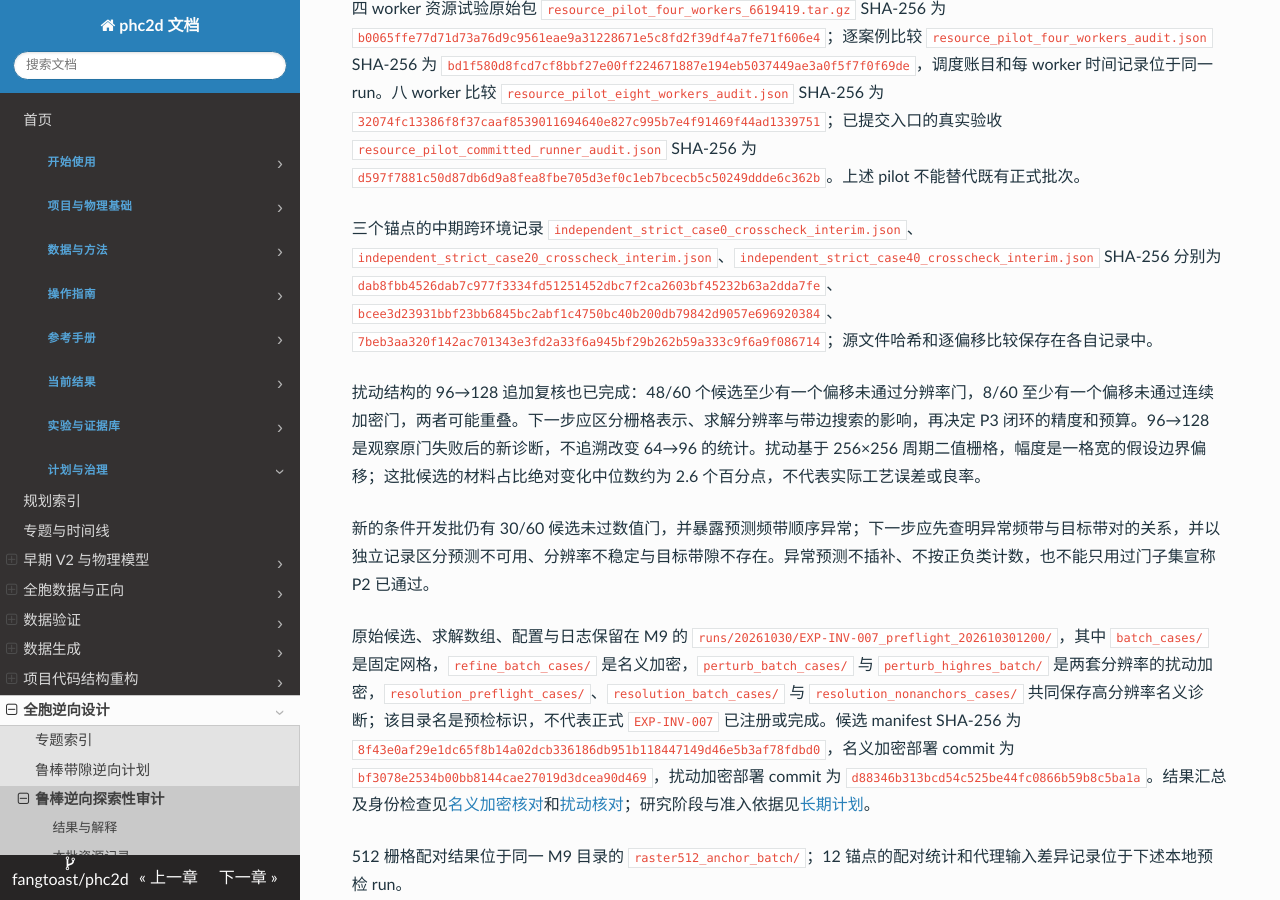
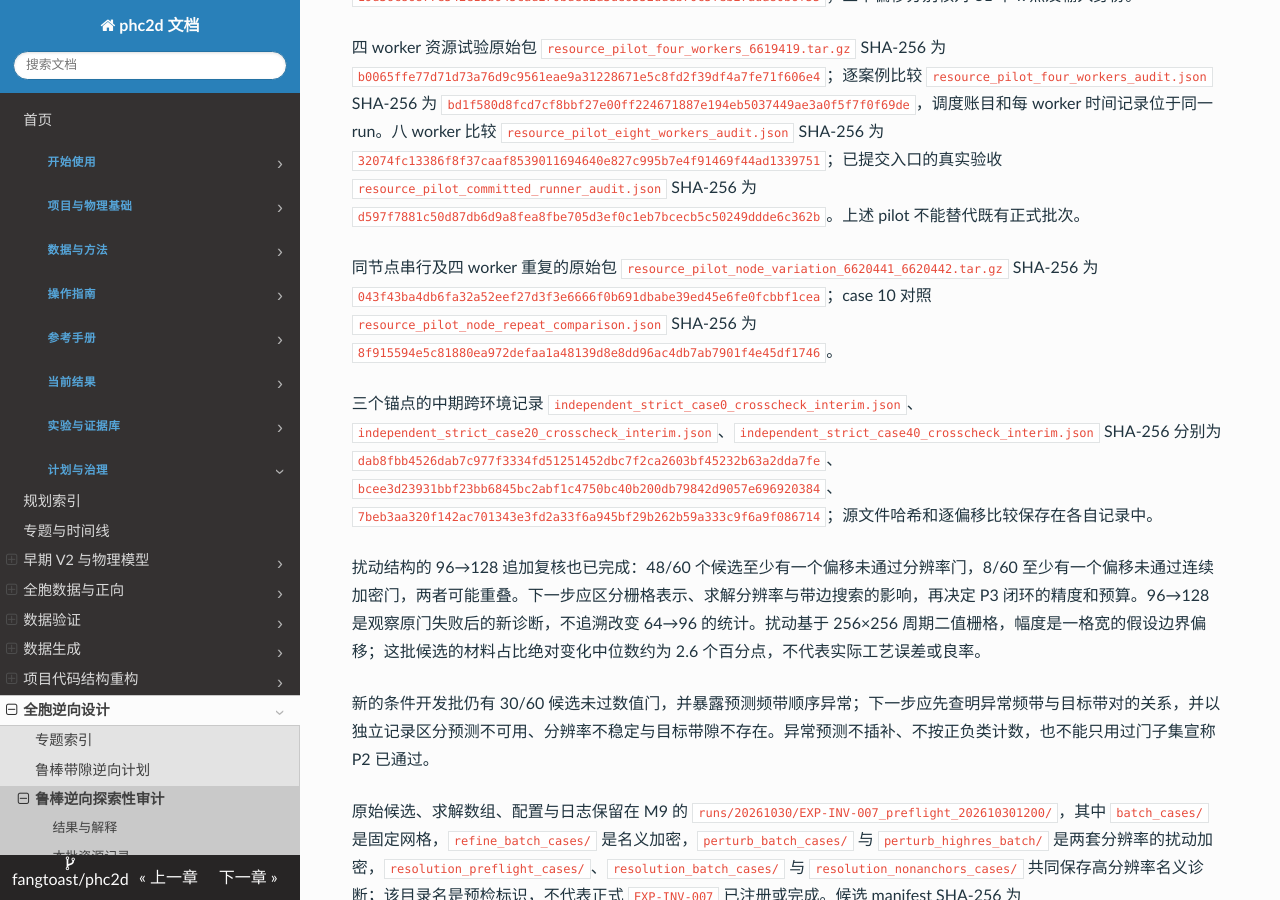
Before and after one commit to fangtoast/phc2d, an MkDocs documentation site: the page built from docs/results/inverse/鲁棒带隙逆向可用性审计.md, in a window 1280 px wide and 900 px high, scrolled down 6642 px. Built offline with MkDocs 1.6.1, drawn with Linux system fonts in a browser that asks for light colours; some of the changed text lies outside the part shown.

Commit message:
Record same-node solver repeat diagnosis

```diff
--- a/docs/results/inverse/鲁棒带隙逆向可用性审计.md
+++ b/docs/results/inverse/鲁棒带隙逆向可用性审计.md
@@ -39,6 +39,7 @@ source_artifacts:
 | 严格批次锚点数值结果 | M9 的 12 个锚点均通过冻结的有限数值门，只有来源 732 的目标共同裕量为正，约 0.05065；该来源因两 seed 的目标带序异常而按共同评分规则不可评分 | 这是预选且分层的锚点开发结果，尚不包含 48 个非锚点和完整六例 WSL 复核，不能外推总体成功率或证明连续 BZ 收敛 |
 | M9 四 worker 资源试验 | 作业 `6619419` 的 4 个求解均正常退出；4 CPU、1263 秒，调度账目累计 CPU 时间约 4071 秒，平均利用率约 80.6%。四个 worker 各自峰值 RSS 约 357–367 MiB，批次账单峰值 MaxRSS 约 8.24 GiB | 与既有独立作业的同一组锚点比较，全部数值门判断一致；case 10 的一个偏移在第 1 带全谱最大差约 $1.84\times10^{-6}$，超出 $10^{-6}$ 的严格频谱复核阈值，目标 B4–B5 最大差约 $5.96\times10^{-8}$。因此只能称资源 pilot 完成，不能称严格全谱复核通过；节点和运行条件不同，差异原因尚未确定 |
 | M9 并行追加验收 | 八 worker 探索作业 `6619655` 的 8 个锚点复算与原结果的全频带最大差约 $1.91\times10^{-7}$，数值门判断一致；已提交的四 worker 入口作业 `6619830` 的 4 个案例最大差约 $5.96\times10^{-8}$，数值门判断一致。前者 8 核 1114 秒、CPU 时间约 7496 秒；后者 4 核 858 秒、CPU 时间约 3258 秒 | 对应平均 CPU 利用率约 84.1% 和 94.9%；仅为两项小规模资源 pilot。新入口可用于新批次的受控验证，不能据此改写旧批次或宣称大规模吞吐、所有节点和全谱差异问题已解决 |
+| case 10 的同节点重复诊断 | 在原四 worker 试验节点上，新的四 worker 复算与同节点串行复算在三个偏移的全频带最大差约 $9.31\times10^{-8}$；新旧两次四 worker 复算最大差约 $2.07\times10^{-6}$，门判断一致 | 初次超差未在这一次重复中重现；同一节点上不同轮次也可出现差异，不能据此确定并行是原因或宣称问题消除。原 $10^{-6}$ 全谱判据及首次未通过记录保持不变 |
 | 来源 732 的逐点排序诊断 | 对已锁定的三 seed 锚点谱事后逐 k 和扰动排序后，目标裕量分别约为 −0.0460、−0.0421、−0.0416；M9 加密结果为 0.05065 | 仅一个来源，代理使用固定 k 网格、MPB 使用加密带边；逐点排序仍未恢复该例正裕量，不能作为已验证修复，也不改变原始不可评分状态 |
 | 来源 732 的共同 k 点误差归因 | 三个偏移的 81 个代理 k 点均在 M9 频谱中找到；M9 固定网格/加密目标裕量分别为 0.05092/0.05065，三 seed 代理固定网格裕量分别为 −0.04605/−0.06248/−0.04156 | 仅一个事后诊断来源；该例的正负判断差异已经出现在共同 k 点上，并非单由加密造成。异常谱仅作诊断，不能作为有效预测；是否能通过局部校准或重新训练修复仍需独立实验 |
 | 严格批次预选锚点的跨环境中期检查 | case 0、20 和 40 的三个偏移在 M9 与 WSL 的加密 k 点、数值门判断和求解器身份一致；各自已保存频谱的最大绝对差为 0 | 三个锚点中期检查，不替代冻结的六例复核，也不单独证明数值门已通过或整个批次通过 |
@@ -191,6 +192,8 @@ source_artifacts:
 同一来源的共同 k 点诊断 `independent_strict_source732_same_k_posthoc.json` SHA-256 为 `19d36c86877e542e13b945cad270bded2a3de6552ddeb70c5feb27ada80b6f55`；三个偏移分别核对 81 个 k 点及输入身份。
 
 四 worker 资源试验原始包 `resource_pilot_four_workers_6619419.tar.gz` SHA-256 为 `b0065ffe77d71d73a76d9c9561eae9a31228671e5c8fd2f39df4a7fe71f606e4`；逐案例比较 `resource_pilot_four_workers_audit.json` SHA-256 为 `bd1f580d8fcd7cf8bbf27e00ff224671887e194eb5037449ae3a0f5f7f0f69de`，调度账目和每 worker 时间记录位于同一 run。八 worker 比较 `resource_pilot_eight_workers_audit.json` SHA-256 为 `32074fc13386f8f37caaf8539011694640e827c995b7e4f91469f44ad1339751`；已提交入口的真实验收 `resource_pilot_committed_runner_audit.json` SHA-256 为 `d597f7881c50d87db6d9a8fea8fbe705d3ef0c1eb7bcecb5c50249ddde6c362b`。上述 pilot 不能替代既有正式批次。
+
+同节点串行及四 worker 重复的原始包 `resource_pilot_node_variation_6620441_6620442.tar.gz` SHA-256 为 `043f43ba4db6fa32a52eef27d3f3e6666f0b691dbabe39ed45e6fe0fcbbf1cea`；case 10 对照 `resource_pilot_node_repeat_comparison.json` SHA-256 为 `8f915594e5c81880ea972defaa1a48139d8e8dd96ac4db7ab7901f4e45df1746`。
 
 三个锚点的中期跨环境记录 `independent_strict_case0_crosscheck_interim.json`、`independent_strict_case20_crosscheck_interim.json`、`independent_strict_case40_crosscheck_interim.json` SHA-256 分别为 `dab8fbb4526dab7c977f3334fd51251452dbc7f2ca2603bf45232b63a2dda7fe`、`bcee3d23931bbf23bb6845bc2abf1c4750bc40b200db79842d9057e696920384`、`7beb3aa320f142ac701343e3fd2a33f6a945bf29b262b59a333c9f6a9f086714`；源文件哈希和逐偏移比较保存在各自记录中。
 
```
